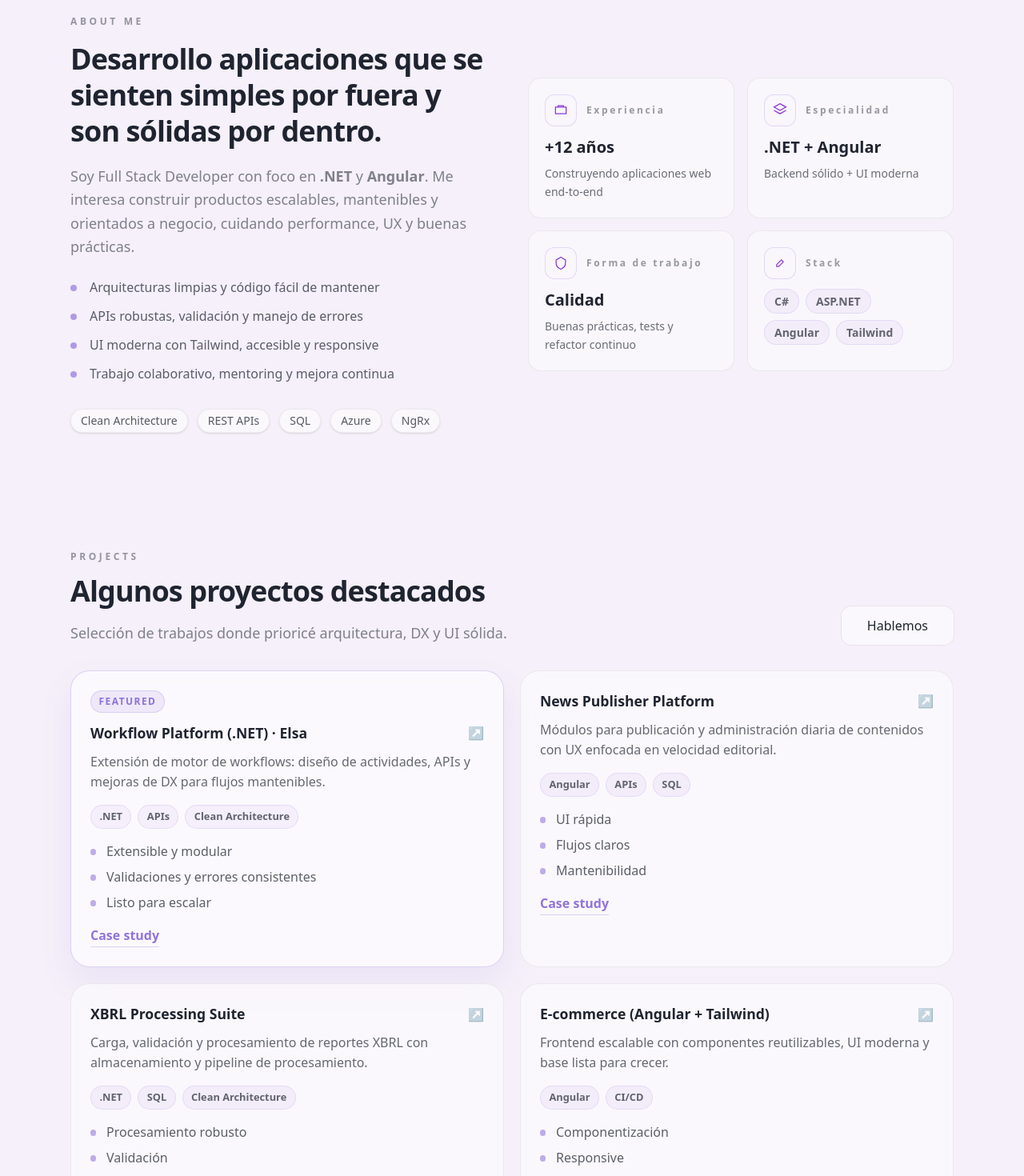
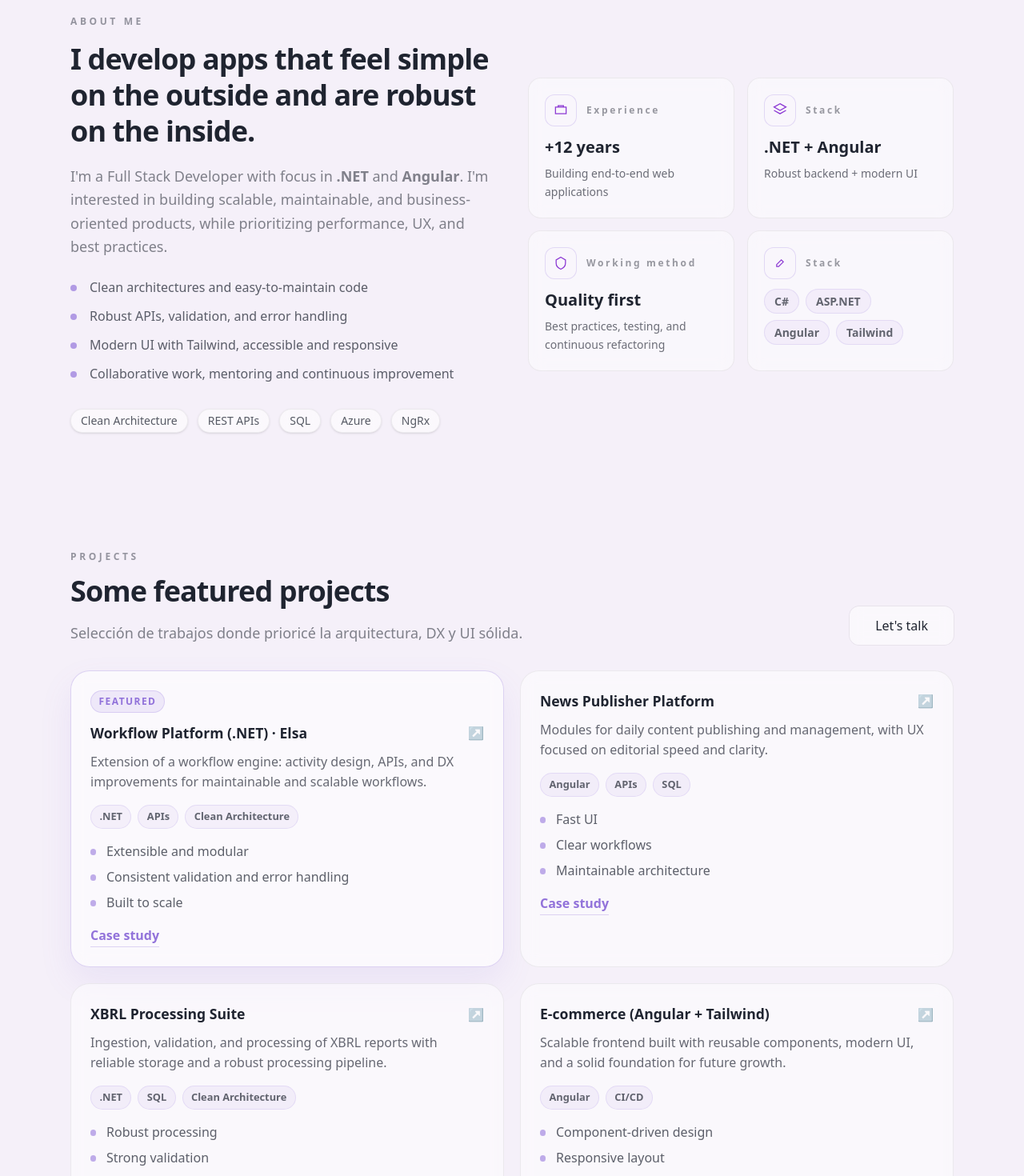
Before and after one commit to nelsybarreto/nels-portfolio, an Angular app in the folder frontend/: page / in a window 1280 px wide. Shown: the part 880-2350 px from the top of the page at 80% size. Built offline with nearby package versions, Linux system fonts and the light colour scheme.

Commit message:
edit: english

```diff
--- a/frontend/src/app/core/layout/navbar/navbar.html
+++ b/frontend/src/app/core/layout/navbar/navbar.html
@@ -14,7 +14,7 @@
 
       <a class="contact-pill" href="#contact">
         <span class="dot"></span>
-        Contactarme
+        Contact me
       </a>
     </nav>
   </div>
--- a/frontend/src/app/features/home/sections/about-section/about-cards.data.ts
+++ b/frontend/src/app/features/home/sections/about-section/about-cards.data.ts
@@ -4,23 +4,23 @@ export const ABOUT_CARDS: AboutCard[] = [
   {
     id: 'experience',
     icon: 'experience',
-    title: 'Experiencia',
-    value: '+12 años',
-    description: 'Construyendo aplicaciones web end-to-end',
+    title: 'Experience',
+    value: '+12 years',
+    description: 'Building end-to-end web applications',
   },
   {
     id: 'stack',
     icon: 'stack',
-    title: 'Especialidad',
+    title: 'Stack',
     value: '.NET + Angular',
-    description: 'Backend sólido + UI moderna',
+    description: 'Robust backend + modern UI',
   },
   {
     id: 'quality',
     icon: 'quality',
-    title: 'Forma de trabajo',
-    value: 'Calidad',
-    description: 'Buenas prácticas, tests y refactor continuo',
+    title: 'Working method',
+    value: 'Quality first',
+    description: 'Best practices, testing, and continuous refactoring',
   },
   {
     id: 'tools',
--- a/frontend/src/app/features/home/sections/about-section/about-section.html
+++ b/frontend/src/app/features/home/sections/about-section/about-section.html
@@ -11,21 +11,21 @@
         <div class="kicker">ABOUT ME</div>
 
         <h2 class="title">
-          Desarrollo aplicaciones que se sienten simples por fuera
-          y son sólidas por dentro.
+          I develop apps that feel simple on the outside
+          and are robust on the inside.
         </h2>
 
         <p class="desc">
-          Soy Full Stack Developer con foco en <strong>.NET</strong> y <strong>Angular</strong>.
-          Me interesa construir productos escalables, mantenibles y orientados a negocio,
-          cuidando performance, UX y buenas prácticas.
+          I'm a Full Stack Developer with focus in <strong>.NET</strong> and <strong>Angular</strong>.
+          I'm interested in building scalable, maintainable, and business-oriented products,
+          while prioritizing performance, UX, and best practices.
         </p>
 
         <ul class="bullets">
-          <li>Arquitecturas limpias y código fácil de mantener</li>
-          <li>APIs robustas, validación y manejo de errores</li>
-          <li>UI moderna con Tailwind, accesible y responsive</li>
-          <li>Trabajo colaborativo, mentoring y mejora continua</li>
+          <li>Clean architectures and easy-to-maintain code</li>
+          <li>Robust APIs, validation, and error handling</li>
+          <li>Modern UI with Tailwind, accessible and responsive</li>
+          <li>Collaborative work, mentoring and continuous improvement</li>
         </ul>
 
         <div class="mt-8 flex flex-wrap gap-3">
--- a/frontend/src/app/features/home/sections/projects-section/projects-section.html
+++ b/frontend/src/app/features/home/sections/projects-section/projects-section.html
@@ -9,13 +9,13 @@
     <div class="head">
       <div>
         <div class="kicker">PROJECTS</div>
-        <h2 class="title">Algunos proyectos destacados</h2>
+        <h2 class="title">Some featured projects</h2>
         <p class="desc">
-          Selección de trabajos donde prioricé arquitectura, DX y UI sólida.
+          Selección de trabajos donde prioricé la arquitectura, DX y UI sólida.
         </p>
       </div>
 
-      <a class="btn-ghost" href="#contact">Hablemos</a>
+      <a class="btn-ghost" href="#contact">Let's talk</a>
     </div>
 
     <div class="grid">
--- a/frontend/src/app/features/home/sections/projects-section/projects.data.ts
+++ b/frontend/src/app/features/home/sections/projects-section/projects.data.ts
@@ -5,9 +5,13 @@ export const PROJECTS: Project[] = [
     id: 'workflow-elsa',
     title: 'Workflow Platform (.NET) · Elsa',
     description:
-      'Extensión de motor de workflows: diseño de actividades, APIs y mejoras de DX para flujos mantenibles.',
+      'Extension of a workflow engine: activity design, APIs, and DX improvements for maintainable and scalable workflows.',
     tags: ['.NET', 'APIs', 'Clean Architecture'],
-    highlights: ['Extensible y modular', 'Validaciones y errores consistentes', 'Listo para escalar'],
+    highlights: [
+      'Extensible and modular',
+      'Consistent validation and error handling',
+      'Built to scale',
+    ],
     links: [{ label: 'Case study', url: '#' }],
     featured: true,
   },
@@ -15,27 +19,27 @@ export const PROJECTS: Project[] = [
     id: 'news-publisher',
     title: 'News Publisher Platform',
     description:
-      'Módulos para publicación y administración diaria de contenidos con UX enfocada en velocidad editorial.',
+      'Modules for daily content publishing and management, with UX focused on editorial speed and clarity.',
     tags: ['Angular', 'APIs', 'SQL'],
-    highlights: ['UI rápida', 'Flujos claros', 'Mantenibilidad'],
+    highlights: ['Fast UI', 'Clear workflows', 'Maintainable architecture'],
     links: [{ label: 'Case study', url: '#' }],
   },
   {
     id: 'xbrl-suite',
     title: 'XBRL Processing Suite',
     description:
-      'Carga, validación y procesamiento de reportes XBRL con almacenamiento y pipeline de procesamiento.',
+      'Ingestion, validation, and processing of XBRL reports with reliable storage and a robust processing pipeline.',
     tags: ['.NET', 'SQL', 'Clean Architecture'],
-    highlights: ['Procesamiento robusto', 'Validación', 'Persistencia confiable'],
+    highlights: ['Robust processing', 'Strong validation', 'Reliable persistence'],
     links: [{ label: 'Case study', url: '#' }],
   },
   {
     id: 'ecommerce-angular',
     title: 'E-commerce (Angular + Tailwind)',
     description:
-      'Frontend escalable con componentes reutilizables, UI moderna y base lista para crecer.',
+      'Scalable frontend built with reusable components, modern UI, and a solid foundation for future growth.',
     tags: ['Angular', 'CI/CD'],
-    highlights: ['Componentización', 'Responsive', 'Diseño consistente'],
-    links: [{ label: 'Repo', url: '#' }],
+    highlights: ['Component-driven design', 'Responsive layout', 'Consistent UI system'],
+    links: [{ label: 'Case study', url: '#' }],
   },
 ];
--- a/frontend/src/app/features/home/sections/services-section/services-section.html
+++ b/frontend/src/app/features/home/sections/services-section/services-section.html
@@ -1,9 +1,9 @@
 <section id="services" class="services">
     <div class="mx-auto w-full max-w-6xl px-6">
       <div class="servicesHead">
-        <div class="kicker">SERVICIOS</div>
-        <h2 class="title">Servicios</h2>
-        <p class="desc">¿Qué puedo aportar? Un set de prácticas y estrategias para tu producto.</p>
+        <div class="kicker">SERVICES</div>
+        <h2 class="title">Services</h2>
+        <p class="desc">What can I contribute? A set of best practices and strategies for your product.</p>
       </div>
 
       <div class="servicesGrid services-perspective" appRevealCards
--- a/frontend/src/app/features/home/sections/services-section/services.data.ts
+++ b/frontend/src/app/features/home/sections/services-section/services.data.ts
@@ -3,38 +3,38 @@ import { ServiceCard } from './services.model';
 export const SERVICES: ServiceCard[] = [
   {
     id: 'fullstack',
-    title: 'Desarrollo Full Stack',
+    title: 'Full Stack Development',
     description:
-      'Construyo aplicaciones web end-to-end, escalables y orientadas a negocio con .NET y Angular.',
-    bullets: ['APIs robustas', 'UI moderna y accesible', 'Performance y DX'],
+      'I build end-to-end web applications that are scalable and business-oriented using .NET and Angular.',
+    bullets: ['Robust APIs', 'Modern & accessible UI', 'Performance and DX'],
     stack: ['.NET', 'Angular', 'SQL', 'REST'],
     icon: 'fullstack',
   },
   {
     id: 'architecture',
-    title: 'Arquitectura & Escalabilidad',
+    title: 'Architecture & Scalability',
     description:
-      'Defino bases sólidas: Clean Architecture, patrones y decisiones técnicas pensadas para crecer sin dolor.',
-    bullets: ['Diseño de módulos', 'Refactors seguros', 'Buenas prácticas'],
+      'I design solid foundations using Clean Architecture, patterns, and technical decisions that allow systems to grow without pain.',
+    bullets: ['Modular design', 'Safe refactors', 'Best practices'],
     stack: ['Clean Architecture', 'Azure', 'Testing'],
     icon: 'architecture',
   },
   {
     id: 'maintenance',
-    title: 'Mantenimiento & Evolución',
+    title: 'Maintenance & Evolution',
     description:
-      'Mejoro productos existentes: corrijo bugs, optimizo rendimiento y agrego funcionalidades sin romper lo que funciona.',
-    bullets: ['Bug fixing', 'Optimización', 'Mejora continua'],
-    stack: ['Observabilidad', 'Refactor', 'CI/CD'],
+      'I improve existing products by fixing bugs, optimizing performance, and adding new features without breaking what already works.',
+    bullets: ['Bug fixing', 'Optimization', 'Continuous improvement'],
+    stack: ['Observability', 'Refactor', 'CI/CD'],
     icon: 'maintenance',
   },
   // {
   //   id: 'collaboration',
-  //   title: 'Colaboración en equipos',
+  //   title: 'Team Collaboration',
   //   description:
-  //     'Me integro rápido y aporto claridad: comunicación, code reviews y acompañamiento técnico para subir la calidad.',
-  //   bullets: ['Code review', 'Mentoring', 'Trabajo colaborativo'],
-  //   stack: ['Git', 'Agile', 'Documentación'],
+  //     'I integrate quickly into teams, contributing clarity through communication, code reviews, and technical mentoring.',
+  //   bullets: ['Code reviews', 'Mentoring', 'Collaborative work'],
+  //   stack: ['Git', 'Agile', 'Documentation'],
   //   icon: 'collaboration',
   // },
 ];
```
Also changed, not shown: frontend/src/app/features/home/sections/contact-section/contact-section.html (+10 -10 lines).
